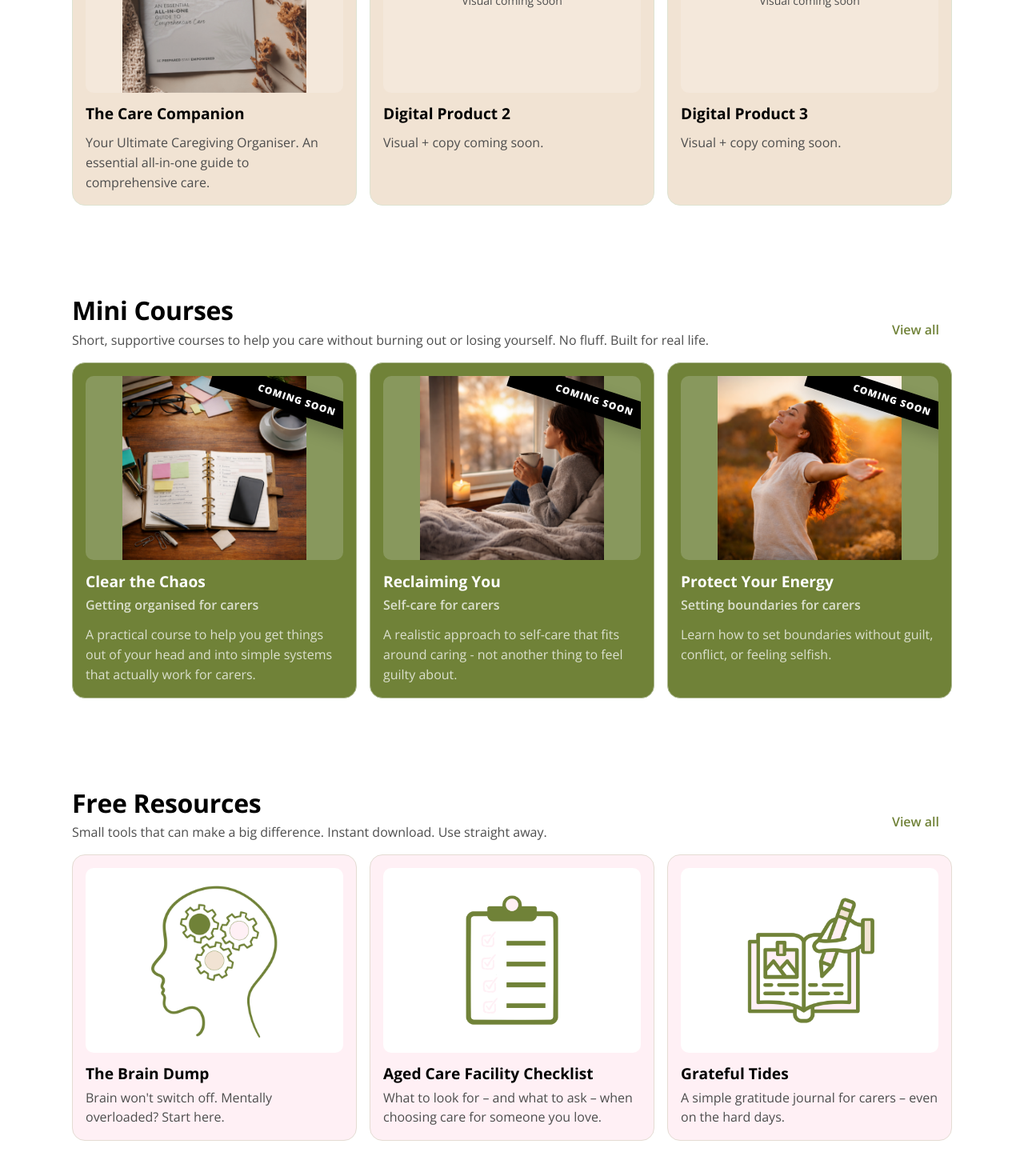
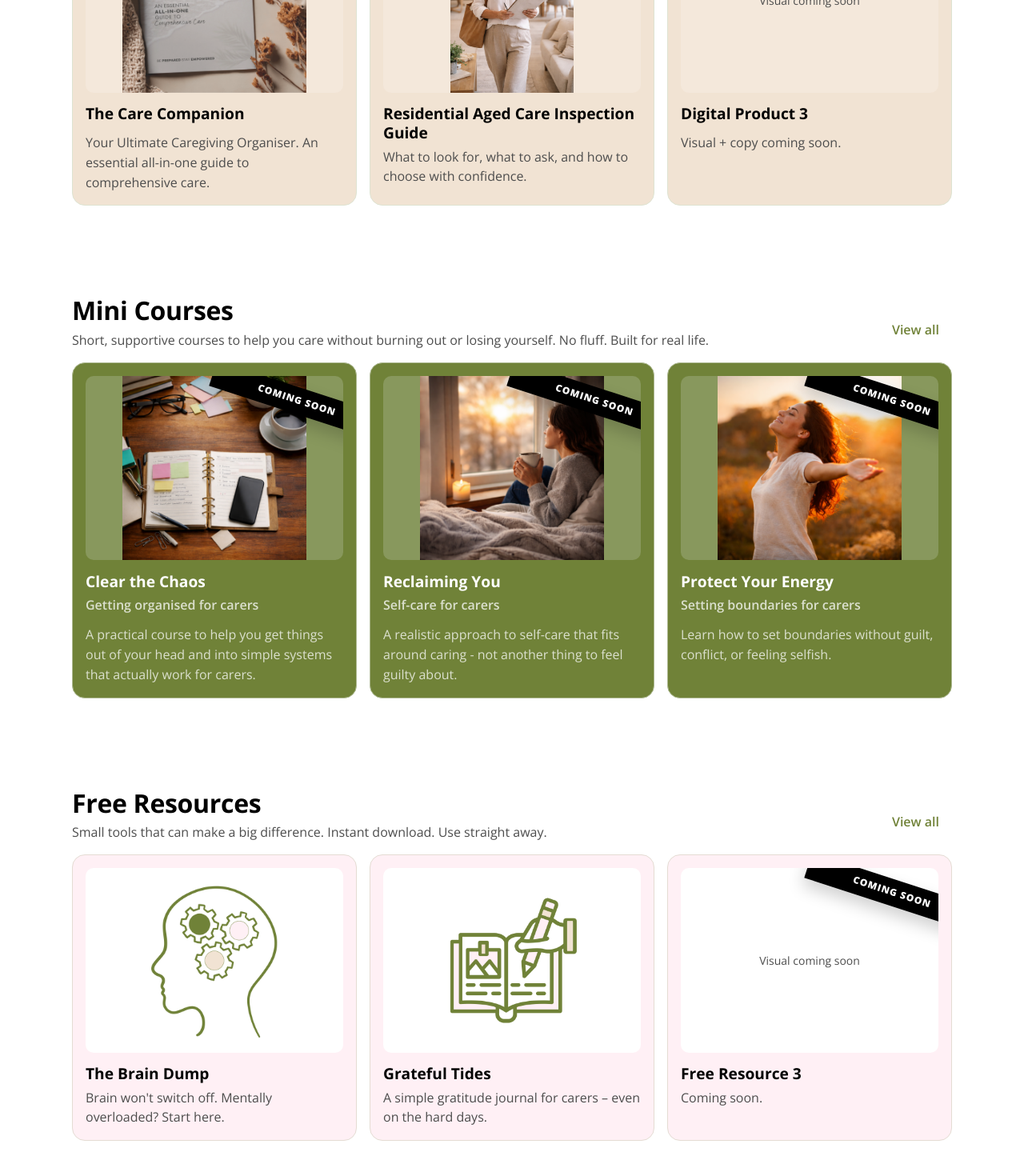
Before and after one commit to JacksonDickfos/turningtideproject, a Next.js app: page / in a window 1280 px wide. Shown: the part 1700-3170 px from the top of the page at 80% size. Built offline with nearby package versions, Linux system fonts and the light colour scheme.

Commit message:
Update previews and footer hover

```diff
--- a/src/app/globals.css
+++ b/src/app/globals.css
@@ -381,6 +381,9 @@ html[data-scrolled="true"] .siteHeader {
   .heroLogoImg {
     animation: none !important;
   }
+  .footerLogoImg {
+    animation: none !important;
+  }
 }
 
 .heroLogoWrap {
@@ -560,6 +563,7 @@ html[data-scrolled="true"] .siteHeader {
 .floatingCardDesc {
   display: -webkit-box;
   -webkit-line-clamp: 1;
+  line-clamp: 1;
   -webkit-box-orient: vertical;
   overflow: hidden;
 }
@@ -724,6 +728,12 @@ dd {
   width: min(270px, 52.5vw);
   height: auto;
   display: block;
+  transform-origin: 50% 55%;
+  will-change: transform;
+}
+
+.footerLogoWrap:hover .footerLogoImg {
+  animation: heroLogoSlowSpin 10s linear infinite;
 }
 
 /* About page */
@@ -923,7 +933,8 @@ dd {
 .bubble--c-3 .bubbleMedia::after,
 .bubble--dp-1 .bubbleMedia::after,
 .bubble--dp-2 .bubbleMedia::after,
-.bubble--dp-3 .bubbleMedia::after {
+.bubble--dp-3 .bubbleMedia::after,
+.bubble--fr-3 .bubbleMedia::after {
   content: "Coming soon";
   position: absolute;
   top: 14px;
--- a/src/content/previews.ts
+++ b/src/content/previews.ts
@@ -19,8 +19,11 @@ export const digitalProductsPreview: PreviewItem[] = [
   },
   {
     id: "dp-2",
-    title: "Digital Product 2",
-    description: "Visual + copy coming soon.",
+    title: "Residential Aged Care Inspection Guide",
+    subtitle: "What to look for, what to ask, and how to choose with confidence.",
+    description: "",
+    imageSrc: "/images/inspectionguide.png",
+    imageAlt: "Residential Aged Care Inspection Guide",
   },
   {
     id: "dp-3",
@@ -70,17 +73,6 @@ export const freeResourcesPreview: PreviewItem[] = [
   },
   {
     id: "fr-2",
-    title: "Aged Care Facility Checklist",
-    subtitle:
-      "What to look for – and what to ask – when choosing care for someone you love.",
-    description: "",
-    longDescription:
-      "This is a simple, practical checklist to help carers know what to look for - and what to ask - when visiting aged care facilities.",
-    imageSrc: "/images/checklist.png",
-    imageAlt: "Aged Care Facility Checklist",
-  },
-  {
-    id: "fr-3",
     title: "Grateful Tides",
     subtitle: "A simple gratitude journal for carers – even on the hard days.",
     description: "",
@@ -89,4 +81,10 @@ export const freeResourcesPreview: PreviewItem[] = [
     imageSrc: "/images/journal.png",
     imageAlt: "Grateful Tides",
   },
+  {
+    id: "fr-3",
+    title: "Free Resource 3",
+    subtitle: "Coming soon.",
+    description: "",
+  },
 ];
```
Also changed, not shown: src/app/digital-products/page.tsx (+10 -5 lines), public/images/inspectionguide.png (added).
